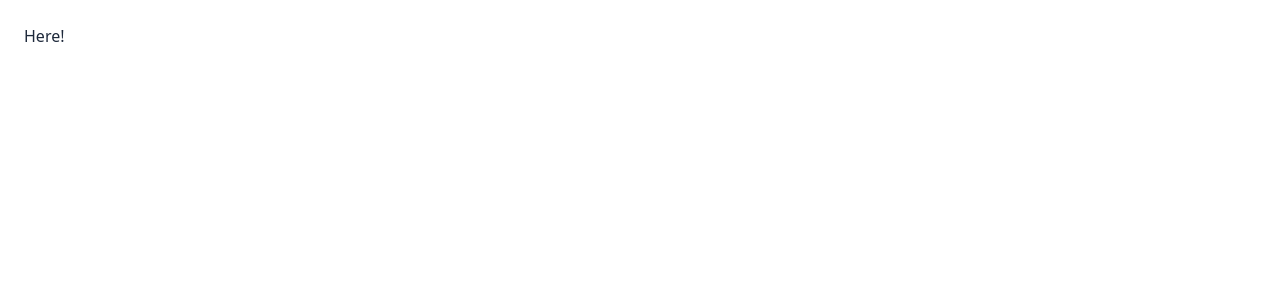
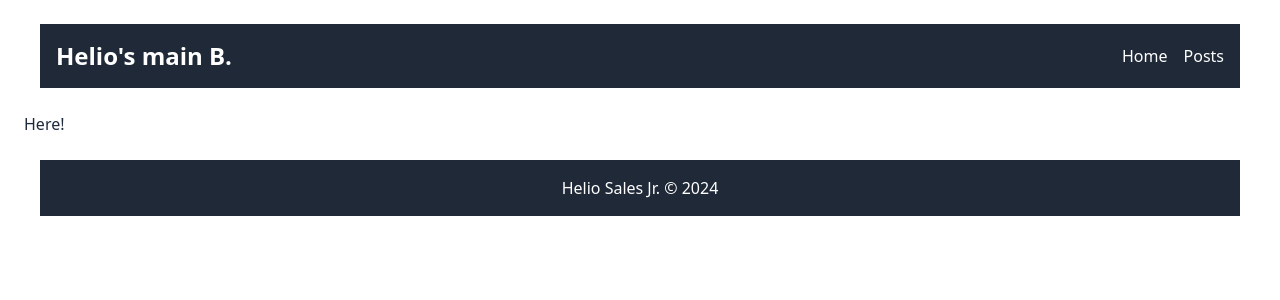
Before and after one commit to heliosalesjr/mdb, a Next.js app: page / in a window 1280 px wide. Shown: the top 300 px of the page. Built offline with nearby package versions, Linux system fonts and the light colour scheme.

Commit message:
main layout js setup

```diff
--- a/app/globals.css
+++ b/app/globals.css
@@ -20,7 +20,7 @@
   header,
   main,
   footer {
-    max-width: 800px;
+    max-width: 1200px;
     margin: 0 auto;
     width: 100%;
   }
--- a/app/layout.js
+++ b/app/layout.js
@@ -1,5 +1,6 @@
 import localFont from "next/font/local";
 import "./globals.css";
+import Link from "next/link";
 
 const geistSans = localFont({
   src: "./fonts/GeistVF.woff",
@@ -18,12 +19,42 @@ export const metadata = {
 };
 
 export default function RootLayout({ children }) {
+
+  let header = (
+    <header className="flex items-center justify-between p-4 bg-gray-800 text-white">
+      <div>
+        <h1 className="text-2xl font-bold">Helio's main B.</h1>
+      </div>
+      <nav>
+        <ul className="flex space-x-4">
+          <li>
+            <Link href="/" className="hover:underline">
+              Home
+            </Link>
+          </li>
+          <li>
+            <Link href="/post" className="hover:underline">
+              Posts
+            </Link>
+          </li>
+        </ul>
+      </nav>
+    </header>
+  );
+
+  let footer = (
+    <footer className="p-4 bg-gray-800 text-white">
+      <p className="text-center">Helio Sales Jr. © 2024</p>
+    </footer>
+  );
   return (
     <html lang="en">
       <body
         className={`${geistSans.variable} ${geistMono.variable} antialiased`}
       >
+        {header}
         {children}
+        {footer}
       </body>
     </html>
   );
```
